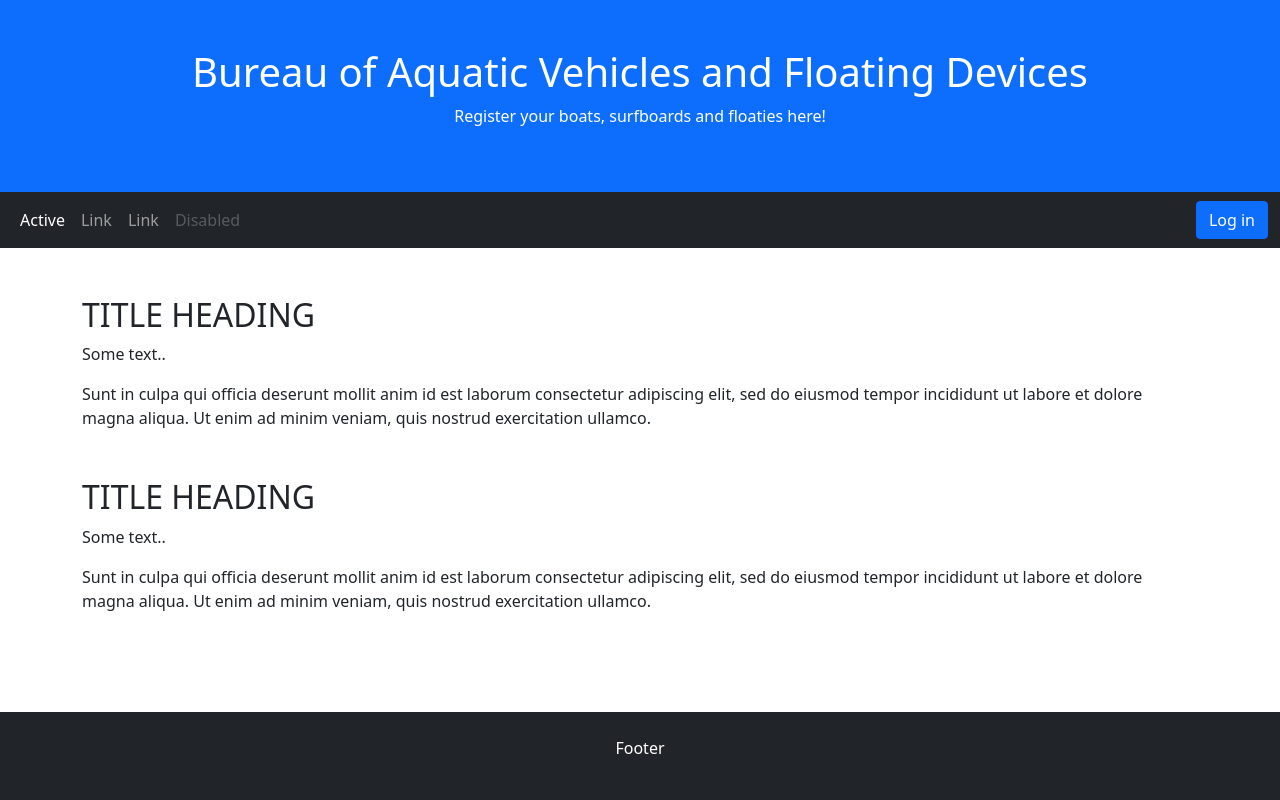
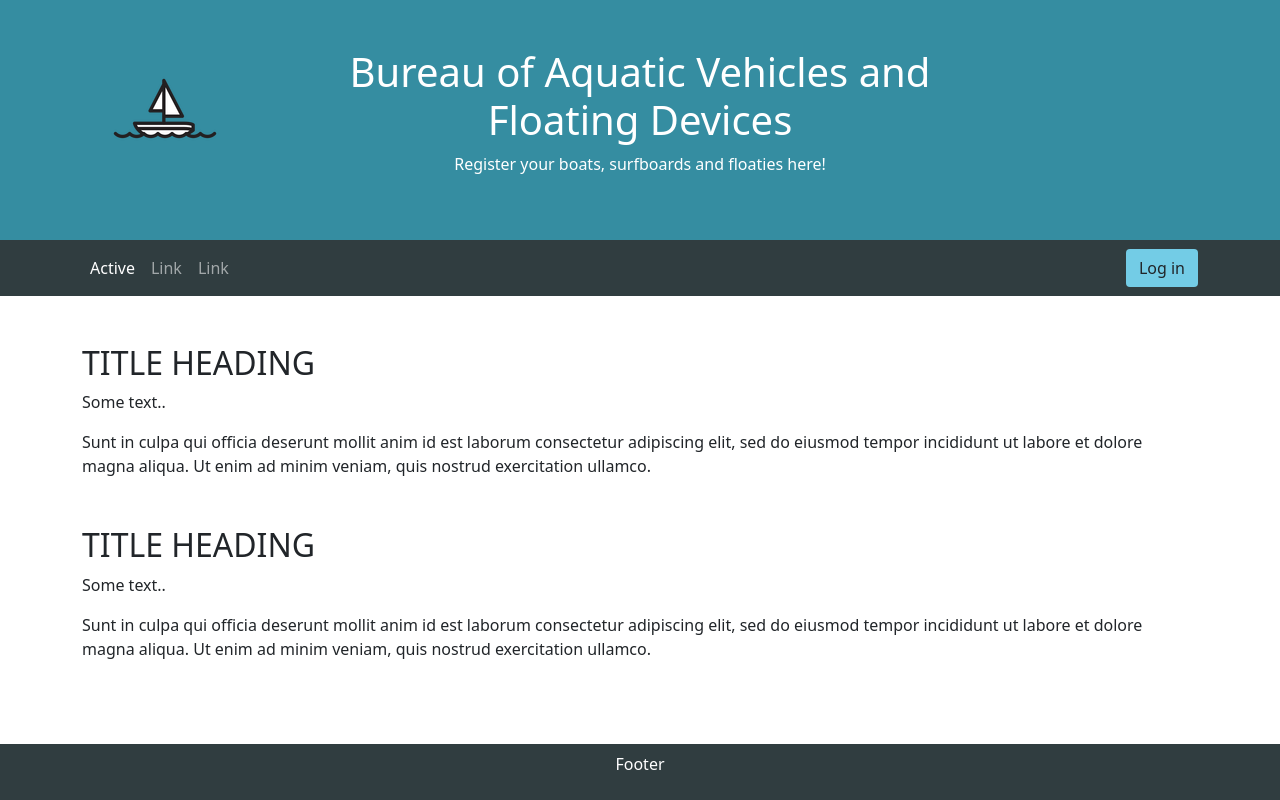
Before and after one commit to bubus128/DC21_statki, a Django app: page /main/ in a window 1280 px wide. Run offline with Django 3.2, Linux system fonts and the light colour scheme; some libraries are stand-ins or nearby versions.

Commit message:
change main page design

```diff
--- /dev/null
+++ b/mainapp/static/css/mainapp.css
@@ -0,0 +1,14 @@
+div.test {
+    background-color: #358da1;
+    }
+
+div.myfooter{
+    background-color: #303d40;
+    }
+
+.topnavbar{
+    background-color: #303d40;
+    }
+.loginbutton{
+    background-color: #73cce6;
+}
--- a/mainapp/templates/mainapp/index.html
+++ b/mainapp/templates/mainapp/index.html
@@ -7,16 +7,28 @@
     {% load static %}
     <link rel="stylesheet" href="{% static 'css/bootstrap.min.css' %}">
     <script src="{% static 'js/bootstrap.min.js' %}"></script>
+    <link rel="stylesheet" href="{% static 'css/mainapp.css' %}">
 </head>
 <body>
 
-<div class="p-5 bg-primary text-white text-center">
-    <h1>Bureau of Aquatic Vehicles and Floating Devices</h1>
-    <p>Register your boats, surfboards and floaties here!</p>
+<div class="test p-5 text-white text-center">
+    <div class="container">
+        <div class="row">
+            <div class="col-2">
+                <img src="{% static 'img/sailboat_icon_126071.ico' %}"/>
+            </div>
+            <div class="col-8">
+                <h1>Bureau of Aquatic Vehicles and Floating Devices</h1>
+                <p>Register your boats, surfboards and floaties here!</p>
+            </div>
+            <div class="col-2">
+            </div>
+        </div>
+    </div>
 </div>
 
-<nav class="navbar navbar-expand-sm bg-dark navbar-dark">
-    <div class="container-fluid">
+<nav class="topnavbar navbar navbar-expand-sm navbar-dark sticky-top">
+    <div class="container">
         <ul class="navbar-nav">
             <li class="nav-item">
                 <a class="nav-link active" href="#">Active</a>
@@ -27,13 +39,10 @@
             <li class="nav-item">
                 <a class="nav-link" href="#">Link</a>
             </li>
-            <li class="nav-item">
-                <a class="nav-link disabled" href="#">Disabled</a>
-            </li>
         </ul>
         <ul class="nav navbar-nav navbar-right">
             <li>
-                <div class="btn-nav"><a class="btn btn-primary btn-small navbar-btn" href="">Log in</a>
+                <div class="btn-nav"><a class="loginbutton btn btn-small navbar-btn" href="">Log in</a>
                 </div>
             </li>
         </ul>
@@ -59,7 +68,7 @@
     </div>
 </div>
 
-<div class="mt-5 p-4 bg-dark text-white text-center fixed-bottom">
+<div class="myfooter mt-5 p-2 text-white text-center fixed-bottom">
     <p>Footer</p>
 </div>
 
```
Also changed, not shown: mainapp/static/img/sailboat_icon_126071.ico (added).
